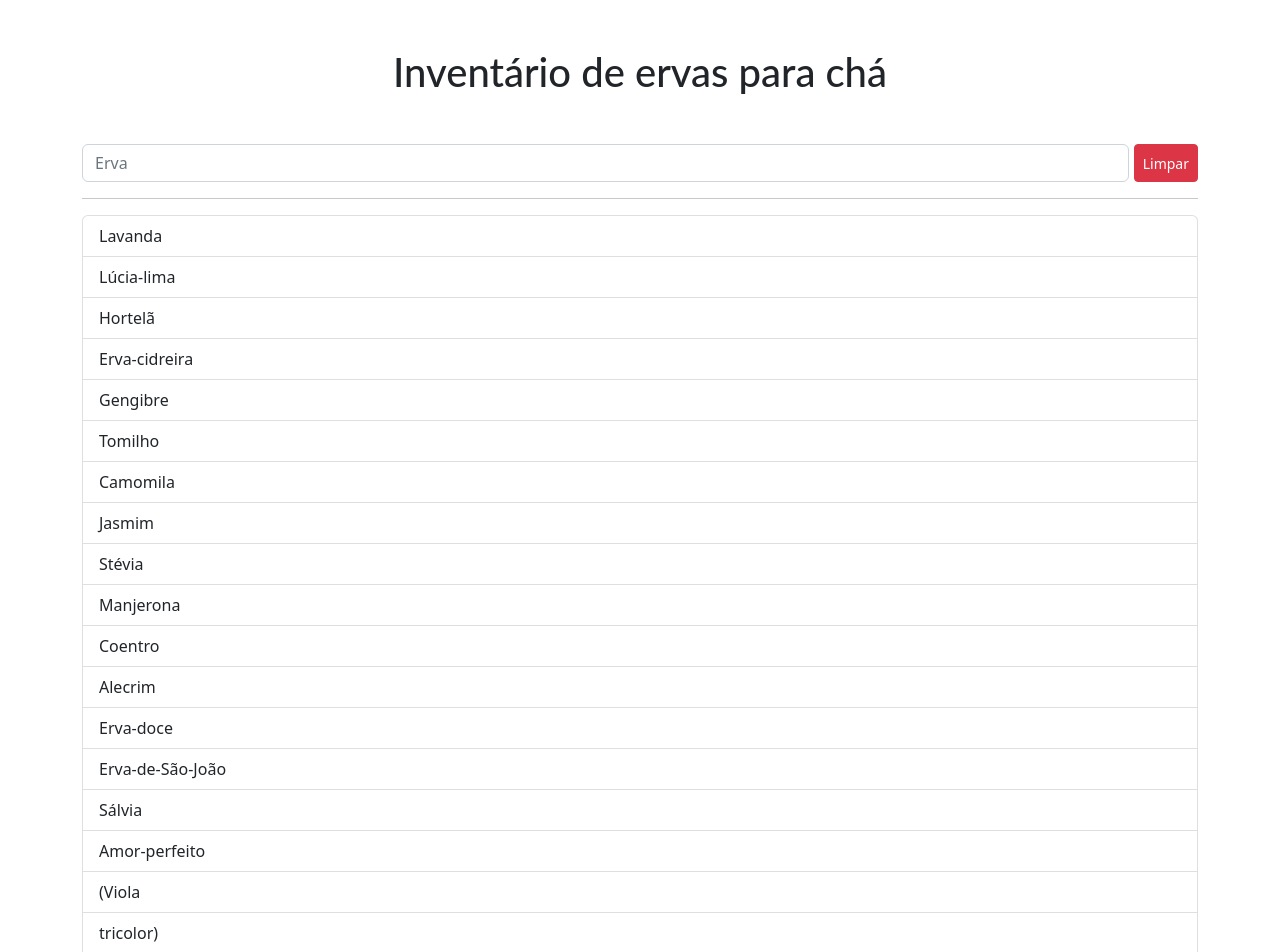
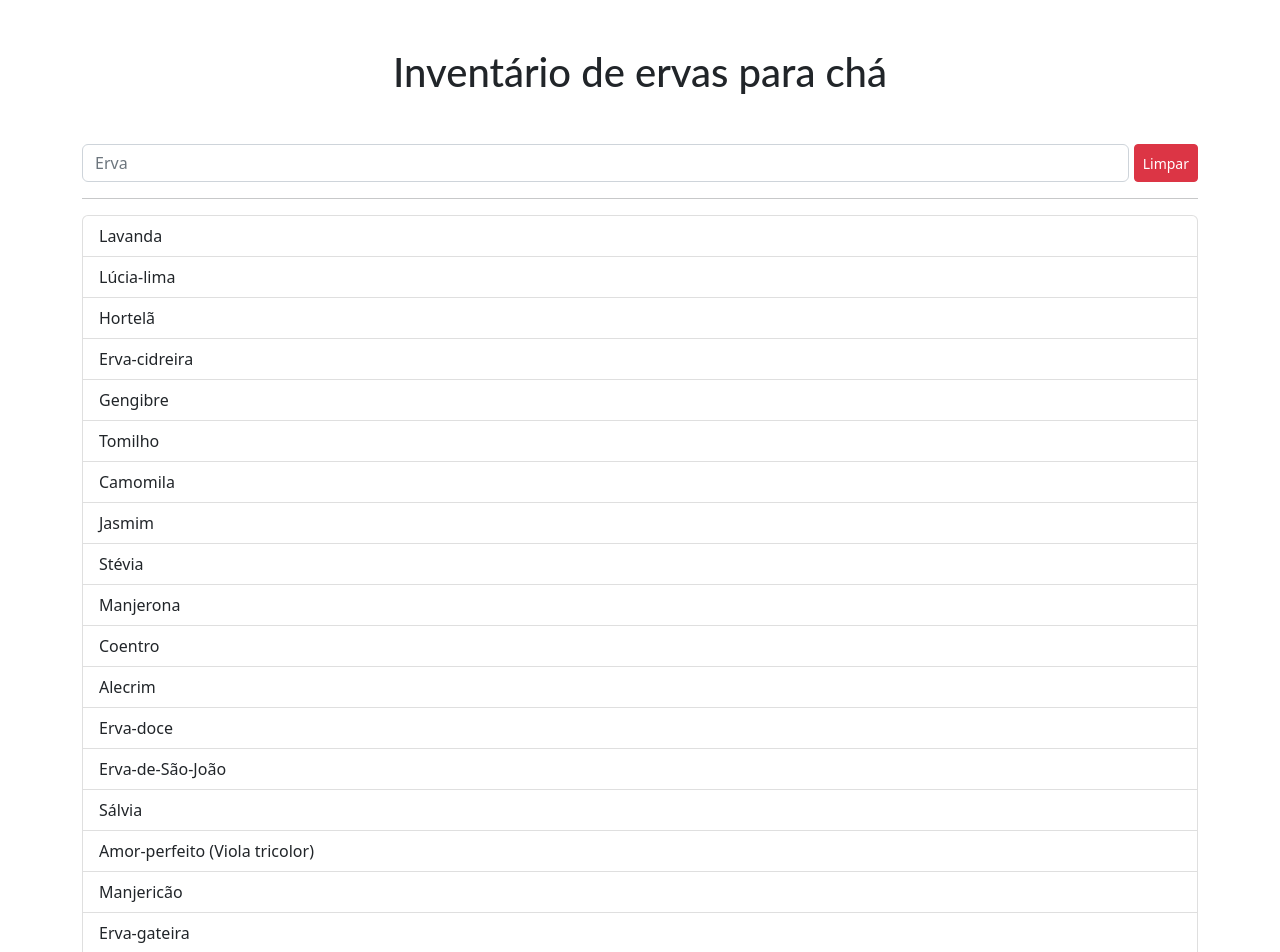
Before and after one commit to ktfth/tea-inventory, a React (Create React App) app: page / in a window 1280 px wide. Shown: the top 952 px of the page. Built offline with nearby package versions, Linux system fonts and the light colour scheme.

Commit message:
1 file modified

```diff
--- a/App.tsx
+++ b/App.tsx
@@ -29,9 +29,7 @@ export default function App() {
     'Erva-doce',
     'Erva-de-São-João',
     'Sálvia',
-    'Amor-perfeito',
-    '(Viola',
-    'tricolor)',
+    'Amor-perfeito (Viola tricolor)',
     'Manjericão',
     'Erva-gateira',
     'Capim-limão',
```
